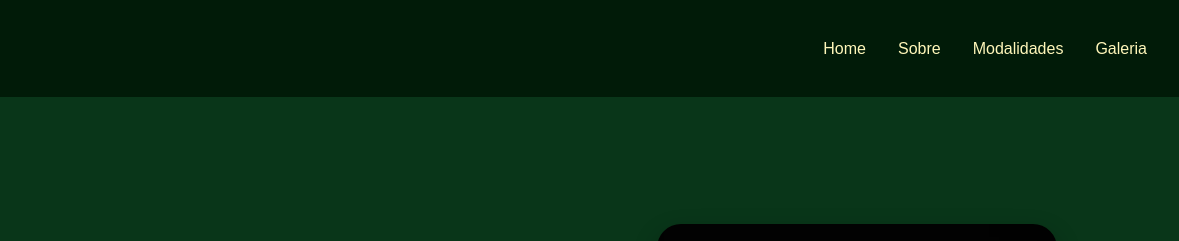
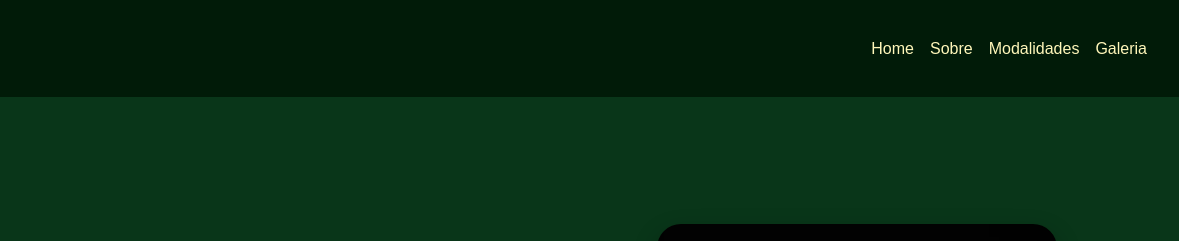
Before and after one commit to Arthurthi/Ballet-Murilo-Viegas, a plain HTML site: page index.html in a window 1280 px wide. Shown: the top 241 px of the page, 101-1280 px from the left. Drawn offline with Linux system fonts and the light colour scheme.

Commit message:
Update index.html

```diff
--- a/index.html
+++ b/index.html
@@ -45,8 +45,9 @@
 
     .menu-links {
       display: flex;
-      gap: 2rem;
+      gap: 1rem;
       list-style: none;
+      margin-left: 1rem;
     }
 
     .menu-links a {
```
